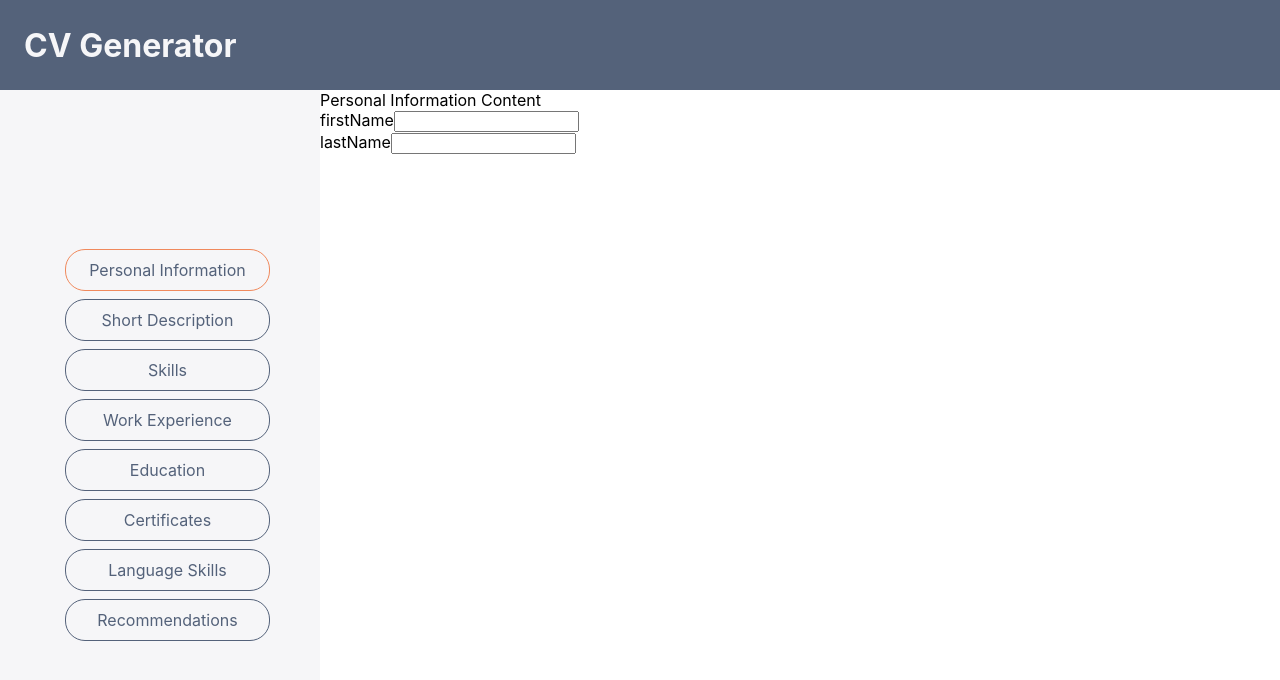
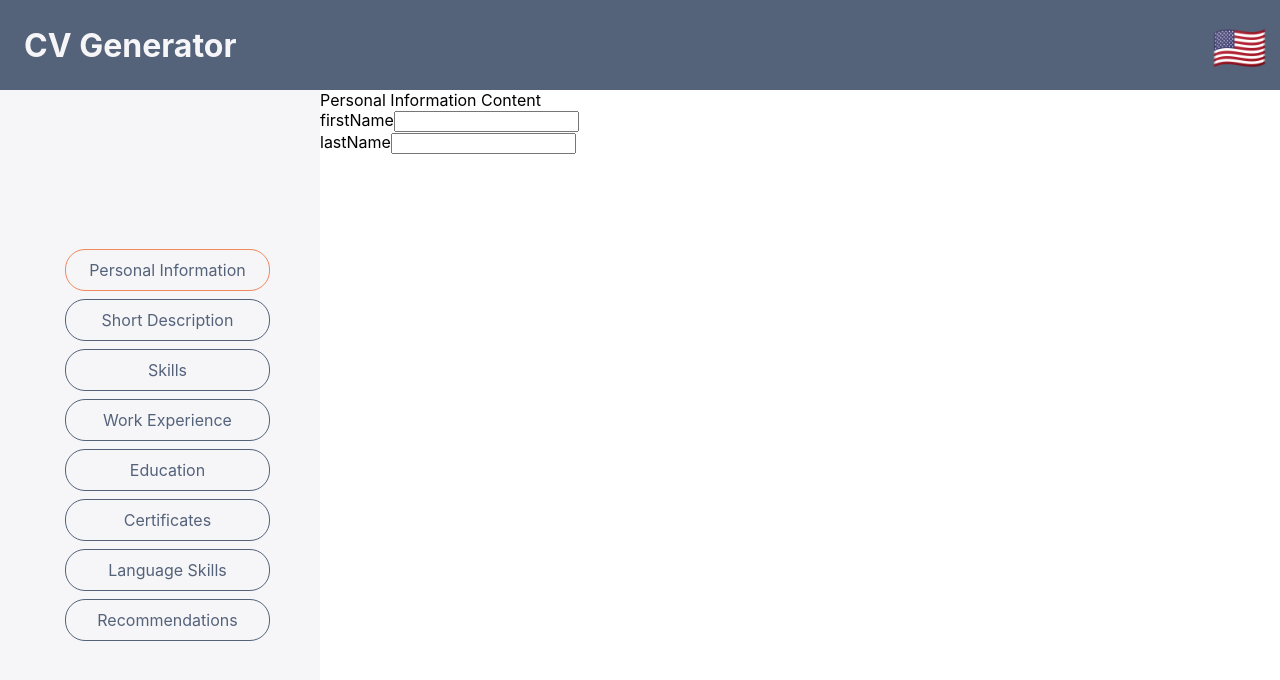
Before and after one commit to donfear/team_work_practice, a React (Create React App) app: page / in a window 1280 px wide. Shown: the top 680 px of the page. Built offline with nearby package versions, Linux system fonts and the light colour scheme.

Commit message:
language picker

```diff
--- /dev/null
+++ b/public/locales/ee/translation.json
@@ -0,0 +1,3 @@
+{
+    "language": "keel"
+}
--- /dev/null
+++ b/public/locales/en/translation.json
@@ -0,0 +1,3 @@
+{
+    "language": "language"
+}
--- /dev/null
+++ b/public/locales/ru/translation.json
@@ -0,0 +1,3 @@
+{
+    "language": "язык"
+}
--- a/src/components/header/header.tsx
+++ b/src/components/header/header.tsx
@@ -1,5 +1,6 @@
 import React from "react";
-import './header.scss';
+import "./header.scss";
+import { LanguageSelector } from "./language-selector/language-selector";
 
 export function Header() {
   return (
@@ -7,7 +8,9 @@ export function Header() {
       <div className="header__left">
         <h1>CV Generator</h1>
       </div>
-          <div className="header__right"></div>
+      <div className="header__right">
+        <LanguageSelector />
+      </div>
     </header>
   );
 }
--- /dev/null
+++ b/src/components/header/language-selector/language-selector.scss
@@ -0,0 +1,33 @@
+@import "../../../styles/index.scss";
+.language-selector {
+  &__icon {
+    height: 44px;
+    width: 44px;
+    font-size: 44px;
+    display: flex;
+    align-items: center;
+    padding-top: 4px;
+    cursor: pointer;
+  }
+  position: relative;
+  &__list {
+    position: absolute;
+    width: 120px;
+    top: 64px;
+    right: 0px;
+    background: $primary-light-color;
+    color: $primary-dark-color;
+    border-radius: 15px;
+    &--item {
+        user-select: none;
+        cursor: pointer;
+        padding: 16px;
+        display: flex;
+        justify-content: center;
+        align-items: center;
+        &--selected {
+            color: $primary-button-color;
+        }
+    }
+  }
+}
--- /dev/null
+++ b/src/components/header/language-selector/language-selector.tsx
@@ -0,0 +1,58 @@
+import React, { useState } from "react";
+import { useTranslation } from "react-i18next";
+import { useGlobalState } from "../../../state/state";
+import { ELanguage } from "../../../types/enums/language.enum";
+import "./language-selector.scss";
+export function LanguageSelector() {
+  const { t, i18n } = useTranslation();
+
+  const languages: ELanguage[] = [ELanguage.EN, ELanguage.RU, ELanguage.EE];
+
+  const [state, dispatch] = useGlobalState();
+
+  const [isLanguagePickerOpen, setLanguagePickerOpen] = useState(false);
+
+  function getLanguageIcon(): string {
+      return getLanguageIconFromLanguage(state.selectedLanguage)
+  }
+
+  function getLanguageIconFromLanguage(language: ELanguage) {
+    switch (language) {
+        case ELanguage.EE:
+          return "🇪🇪";
+        case ELanguage.EN:
+          return "🇺🇸";
+        case ELanguage.RU:
+          return "🇷🇺";
+      }
+  }
+
+  return (
+    <div className="language-selector">
+      <div
+        className="language-selector__icon"
+        onClick={() => setLanguagePickerOpen(!isLanguagePickerOpen)}
+      >
+        {getLanguageIcon()}
+      </div>
+
+      {isLanguagePickerOpen && (
+        <div className="language-selector__list">
+          {languages.map((lng) => (
+            <div
+              className={`language-selector__list--item ${lng === state.selectedLanguage ? 'language-selector__list--item--selected' : ''}`}
+              key={lng}
+              onClick={() => {
+                setLanguagePickerOpen(!isLanguagePickerOpen);
+                dispatch({ selectedLanguage: lng });
+                i18n.changeLanguage(lng);
+              }}
+            >
+              {lng.toUpperCase()} {getLanguageIconFromLanguage(lng)}
+            </div>
+          ))}
+        </div>
+      )}
+    </div>
+  );
+}
--- /dev/null
+++ b/src/i18n.ts
@@ -0,0 +1,28 @@
+import i18n from 'i18next';
+import { initReactI18next } from 'react-i18next';
+
+import Backend from 'i18next-http-backend';
+import LanguageDetector from 'i18next-browser-languagedetector';
+import { ELanguage } from './types/enums/language.enum';
+
+i18n
+  .use(Backend)
+  .use(LanguageDetector)
+  .use(initReactI18next)
+  .init({
+    fallbackLng: ELanguage.EN,
+    ns: 'translation',
+    backend: {
+      loadPath: '/locales/{{lng}}/{{ns}}.json'
+    },
+    interpolation: {
+      escapeValue: false,
+    },
+    lng: ELanguage.EN,
+    react: {
+      useSuspense: false
+    }
+  });
+
+
+export default i18n;
--- a/src/index.tsx
+++ b/src/index.tsx
@@ -3,6 +3,7 @@ import ReactDOM from 'react-dom';
 import './styles/index.scss';
 import App from './App';
 import reportWebVitals from './reportWebVitals';
+import './i18n';
 
 ReactDOM.render(
   <React.StrictMode>
--- a/src/state/default.state.ts
+++ b/src/state/default.state.ts
@@ -1,15 +1,18 @@
+import { ELanguage } from "../types/enums/language.enum";
 import { EMenuListItemId } from "../types/enums/menu-list-item-id.enum";
 import { IPersonalInformationForm } from "../types/interfaces/forms/personal-information-form.interface";
 import { IShortDescriptionForm } from "../types/interfaces/forms/short-description-form.interface";
 
 export interface IGlobalState {
     selectedMenuId: EMenuListItemId;
+    selectedLanguage: ELanguage;
     shortDescriptionForm: IShortDescriptionForm;
     personalInformationForm: IPersonalInformationForm;
   }
 
 export const defaultGlobalState: IGlobalState = {
   selectedMenuId: EMenuListItemId.PERSONAL_INFORMATION,
+  selectedLanguage: ELanguage.EN,
   shortDescriptionForm: {
     description: "",
   },
--- /dev/null
+++ b/src/types/enums/language.enum.ts
@@ -0,0 +1,5 @@
+export enum ELanguage {
+    RU = 'ru',
+    EN = 'en',
+    EE = 'ee'
+}
```
Also changed, not shown: package.json (+7 -1 lines), 1 other file (tests, documents, lock files or other folders). Lines whose indentation alone changed are shown as unchanged.
